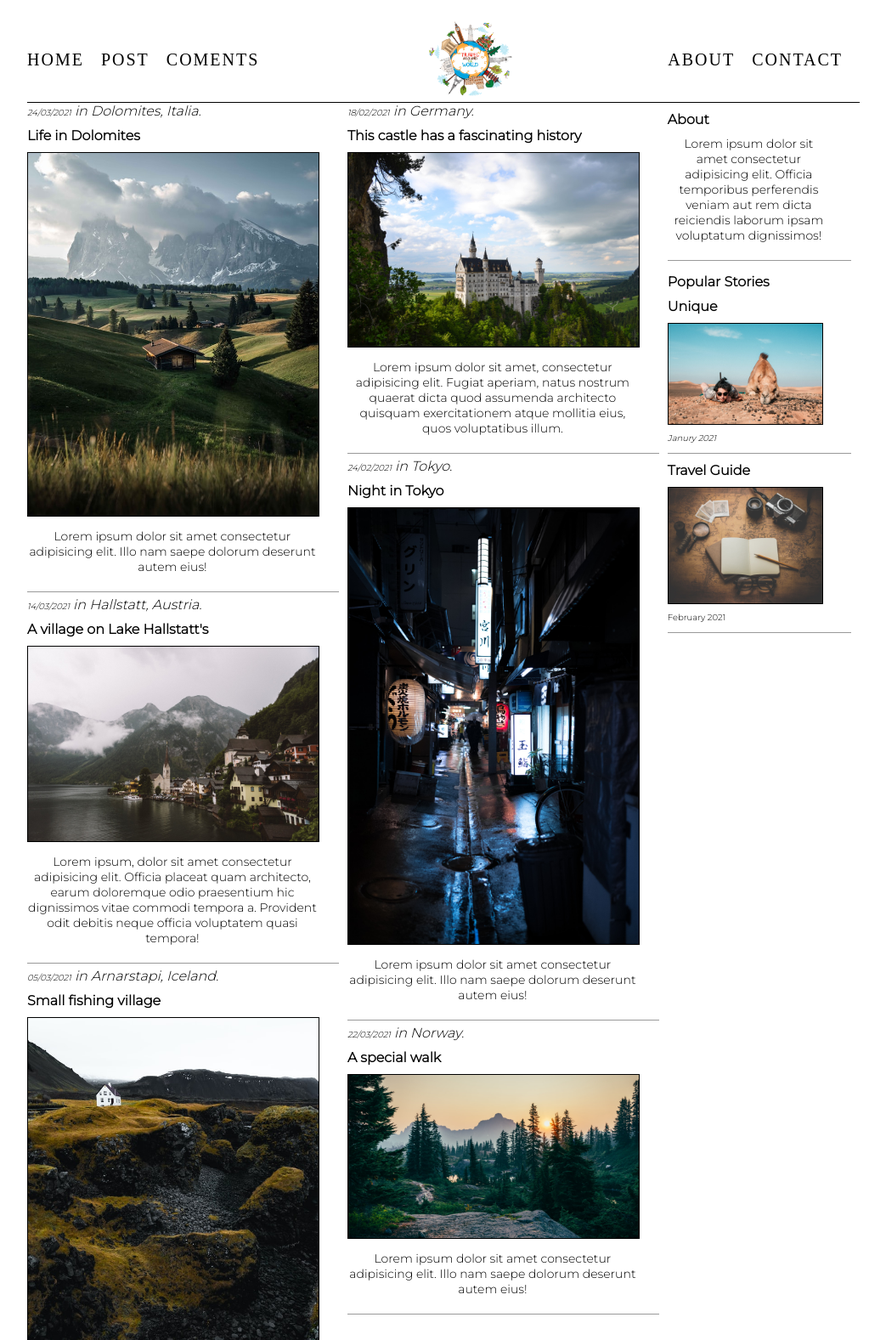
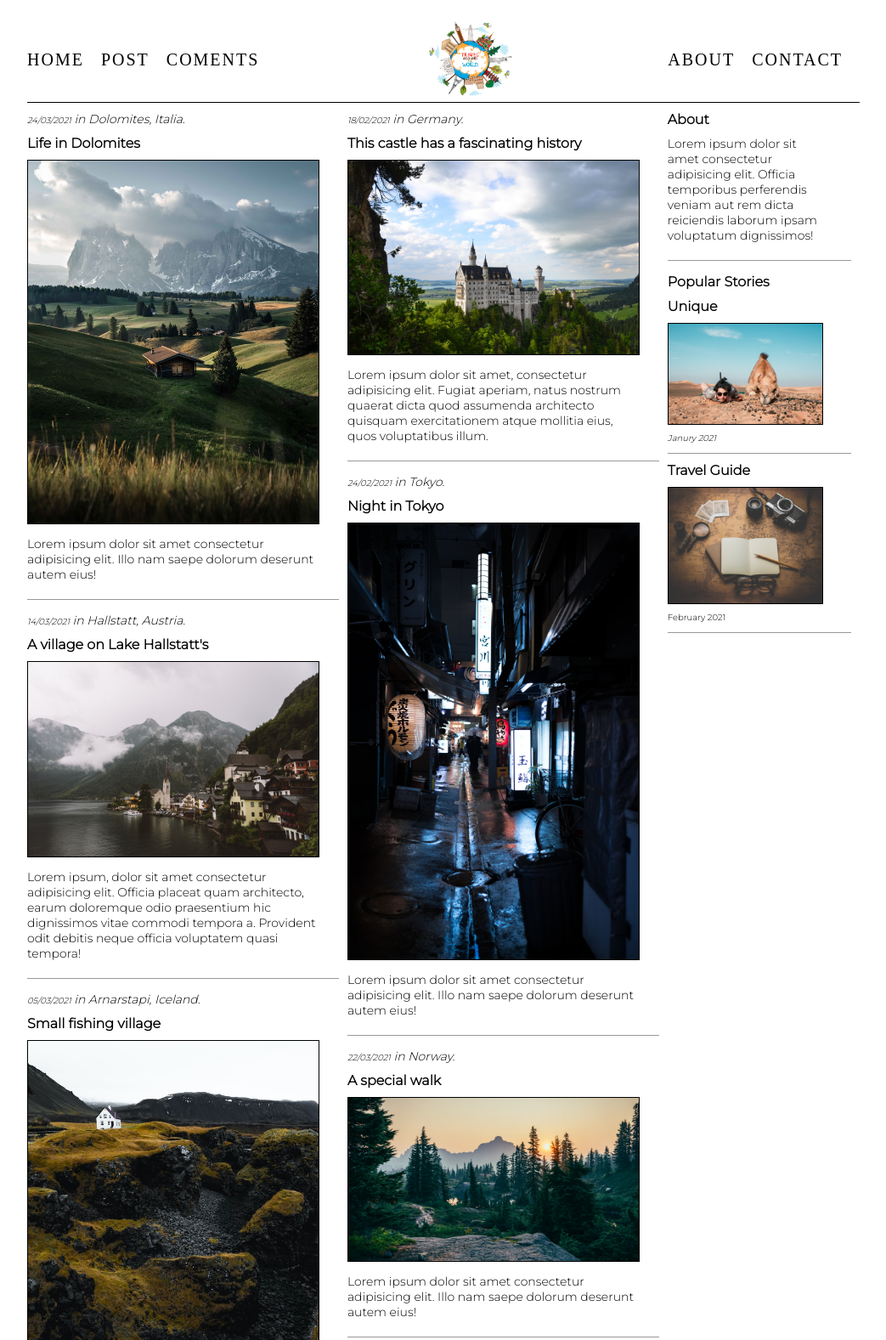
Before and after one commit to mgmaxi/UTN-TP4, a plain HTML site: page index.html in a window 1280 px wide. Shown: the part 80-1657 px from the top of the page at 85% size, without its empty margins (118-1161 px from the left). Drawn offline with Linux system fonts and the light colour scheme; a web font is replaced by a local one.

Commit message:
modificaciones de clases texto

```diff
--- a/index.html
+++ b/index.html
@@ -30,19 +30,19 @@
     <main>
         <div id="MainColumnLeft">
             <article>
-                <a href="#"><p><i><time>24/03/2021</time> in Dolomites, Italia.</i></p>
+                <a href="#"><p class="articleText"><i><time>24/03/2021</time> in Dolomites, Italia.</i></p>
                 <h2>Life in Dolomites</h2>
                 <img class="imgLarge" src="Resources/img/DolomitesItalia(small).jpg" alt="dolomites">
                 <p class="articleText">Lorem ipsum dolor sit amet consectetur adipisicing elit. Illo nam saepe dolorum deserunt autem eius!</p></a>
             </article>
             <article>
-                <a href="#"><p><i><time>14/03/2021</time> in Hallstatt, Austria.</i></p>
+                <a href="#"><p class="articleText"><i><time>14/03/2021</time> in Hallstatt, Austria.</i></p>
                 <h2>A village on Lake Hallstatt's</h2>
                 <img class="imgNormal" src="Resources/img/Hallstatt-Austria.jpg" alt="lake">
                 <p class="articleText">Lorem ipsum, dolor sit amet consectetur adipisicing elit. Officia placeat quam architecto, earum doloremque odio praesentium hic dignissimos vitae commodi tempora a. Provident odit debitis neque officia voluptatem quasi tempora!</p></a>
             </article>
             <article>
-                <a href="#"><p><i><time>05/03/2021</time> in Arnarstapi, Iceland.</i></p>
+                <a href="#"><p class="articleText"><i><time>05/03/2021</time> in Arnarstapi, Iceland.</i></p>
                 <h2>Small fishing village</h2>
                 <img class="imgLarge" src="Resources/img/Arnarstapi-Iceland(small).jpg" alt="fishing village">
                 <p class="articleText">Lorem ipsum dolor sit amet consectetur adipisicing elit. Illo nam saepe dolorum deserunt autem eius!</p></a>
@@ -50,19 +50,19 @@
         </div>
         <div id="MainColumnRight">
             <article>
-                <a href="#"><p><i><time>18/02/2021</time> in Germany.</i></p>
+                <a href="#"><p class="articleText"><i><time>18/02/2021</time> in Germany.</i></p>
                 <h2>This castle has a fascinating history</h2>
                 <img class="imgNormal" src="Resources/img/Castle-Germany.jpg" alt="castle">
                 <p class="articleText">Lorem ipsum dolor sit amet, consectetur adipisicing elit. Fugiat aperiam, natus nostrum quaerat dicta quod assumenda architecto quisquam exercitationem atque mollitia eius, quos voluptatibus illum.</p></a>
             </article>
             <article>
-                <a href="#"><p><i><time>24/02/2021</time> in Tokyo.</i></p>
+                <a href="#"><p class="articleText"><i><time>24/02/2021</time> in Tokyo.</i></p>
                 <h2>Night in Tokyo</h2>
                 <img class="imgLarge" src="Resources/img/Tokyo-Japan.jpg" alt="tokyo">
                 <p class="articleText">Lorem ipsum dolor sit amet consectetur adipisicing elit. Illo nam saepe dolorum deserunt autem eius!</p></a>
             </article>
             <article>
-                <a href="#"><p><i><time>22/03/2021</time> in Norway.</i></p>
+                <a href="#"><p class="articleText"><i><time>22/03/2021</time> in Norway.</i></p>
                 <h2>A special walk</h2>
                 <img class="imgNormal" src="Resources/img/caminataenbosque.jpg" alt="forest">
                 <p class="articleText">Lorem ipsum dolor sit amet consectetur adipisicing elit. Illo nam saepe dolorum deserunt autem eius!</p></a>
--- a/styles.css
+++ b/styles.css
@@ -158,7 +158,6 @@ time {
 }
 
 .articleText {
-    text-align: center;
     font-size: 14px;
     margin: 10px 0;
 }
@@ -227,7 +226,7 @@ h3 {
         width: 100px;
         height: 100px;
     }
-    p {
+    .articleText {
         font-size: 10px;
     }
 }
@@ -252,7 +251,7 @@ h3 {
     h2 {
         font-size: 13px;
     }
-    p {
+    .articleText {
         font-size: 10px;
     }
 
@@ -309,7 +308,7 @@ h3 {
         text-align: center;
     }
 
-    p {
+    .articleText {
         font-size: 10px;
     }
 
```
